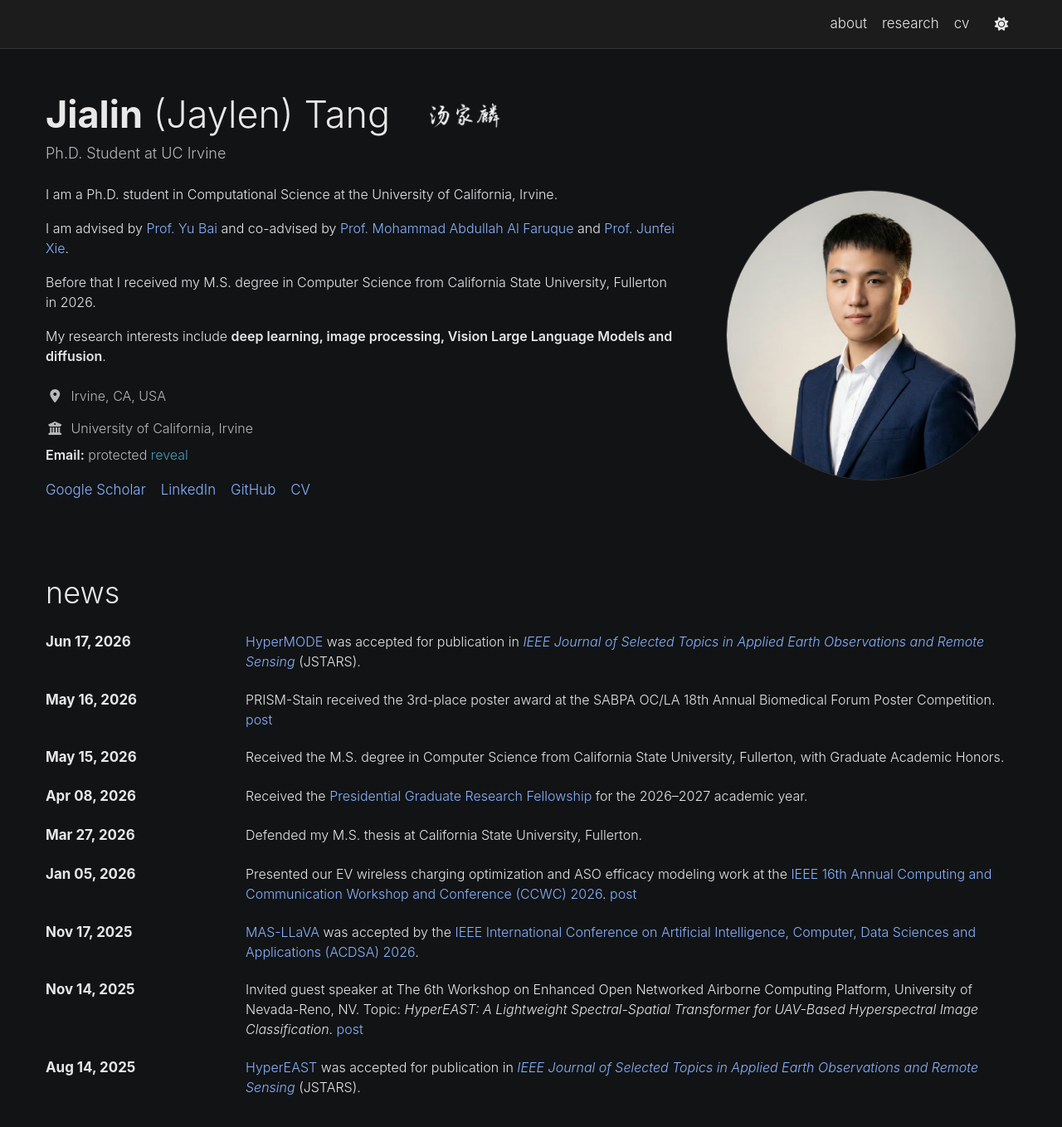
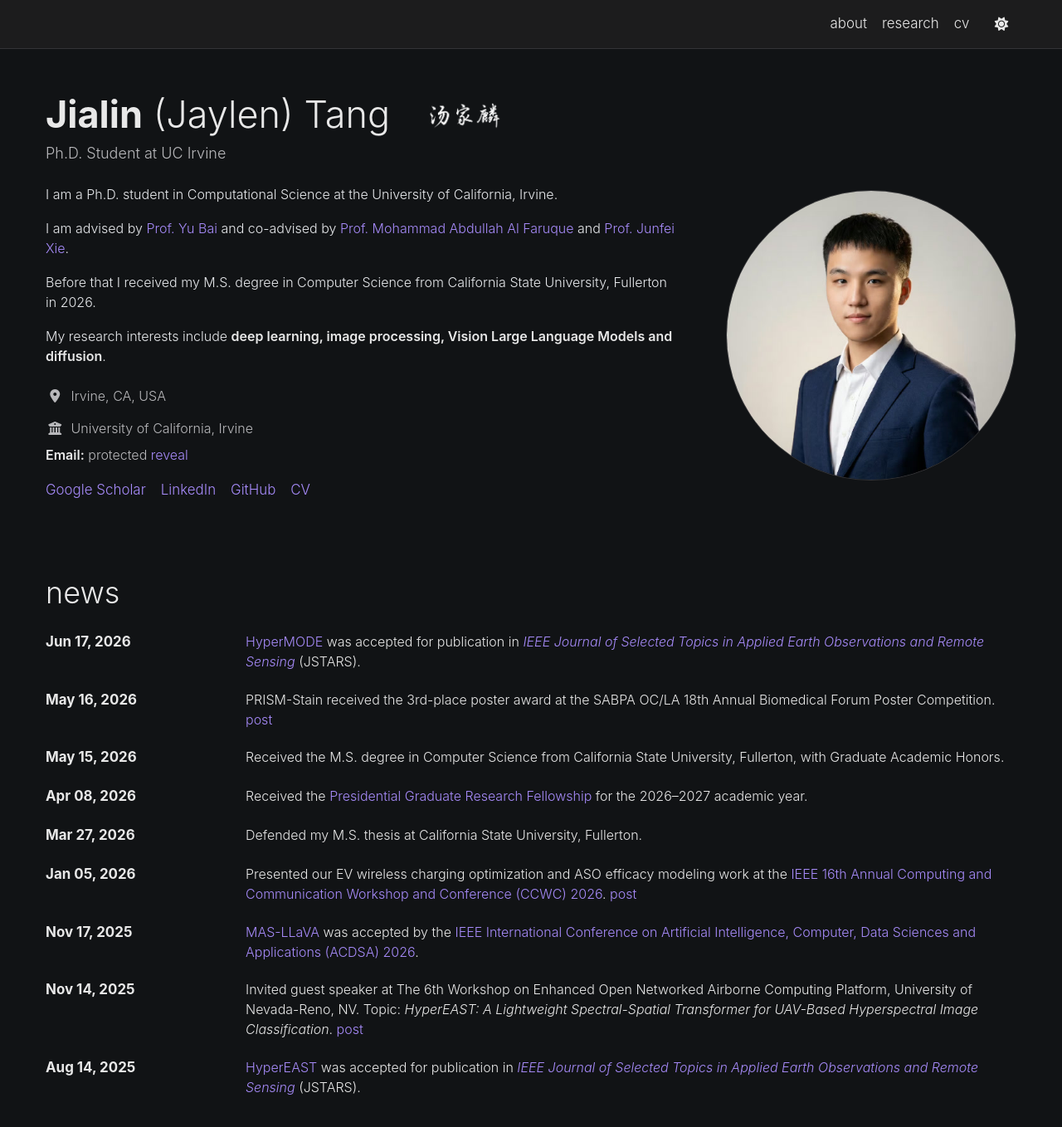
Before and after one commit to JaylenTang/jaylentang.github.io, a Jekyll site: the page built from _pages/home-v2.md, in a window 1280 px wide and 1400 px high. Shown: the top 1358 px of the window at 83% size. Built offline with Jekyll 4.4.1, drawn with Linux system fonts in a browser that asks for light colours; some web fonts are replaced.

Commit message:
Shift homepage v2 accents to purple

```diff
--- a/_config.yml
+++ b/_config.yml
@@ -15,7 +15,7 @@ description              : &description "Ph.D. student in the Henry Samueli Scho
 url                      : https://jaylentang.github.io # the base hostname & protocol for your site e.g. "https://mmistakes.github.io"
 baseurl                  : "" # the subpath of your site, e.g. "/blog"
 repository               : "JaylenTang/jaylentang.github.io"
-asset_version            : "20260823-1"
+asset_version            : "20260823-2"
 
 # Site Author - The following control what appear as part of the author content on the side bar.
 #               If a field is blank the icon and link will not appear, otherwise it will be shown.
--- a/assets/css/main.scss
+++ b/assets/css/main.scss
@@ -720,8 +720,9 @@ html[data-theme="dark"] .research-zoom-close {
   --v2-surface: #242426;
   --v2-text: #e8e8e8;
   --v2-muted: #b8b8bb;
-  --v2-link: #4d9cbb;
-  --v2-link-hover: #75bfdc;
+  --v2-link: #a78bfa;
+  --v2-link-hover: #c4b5fd;
+  --v2-accent: #7654c5;
   --v2-border: #343437;
   --v2-footer-bg: #e8e8e8;
   --v2-footer-text: #444;
@@ -742,8 +743,8 @@ html[data-theme="light"] .homepage-v2 {
   --v2-surface: #fff;
   --v2-text: #252527;
   --v2-muted: #5f6267;
-  --v2-link: #176f91;
-  --v2-link-hover: #0d536e;
+  --v2-link: #6d28d9;
+  --v2-link-hover: #4c1d95;
   --v2-border: #d9d9dc;
   --v2-footer-bg: #252527;
   --v2-footer-text: #f1f1f1;
@@ -764,6 +765,21 @@ html[data-theme="light"] .homepage-v2 {
 .homepage-v2 a:hover {
   color: var(--v2-link-hover);
   text-decoration: underline;
+}
+
+html[data-theme="dark"] .homepage-v2 .v2-about__copy a,
+html[data-theme="dark"] .homepage-v2 .v2-about__copy a:visited,
+html[data-theme="dark"] .homepage-v2 .v2-news-item a,
+html[data-theme="dark"] .homepage-v2 .v2-news-item a:visited,
+html[data-theme="dark"] .homepage-v2 .v2-services a,
+html[data-theme="dark"] .homepage-v2 .v2-services a:visited {
+  color: var(--v2-link);
+}
+
+html[data-theme="dark"] .homepage-v2 .v2-about__copy a:hover,
+html[data-theme="dark"] .homepage-v2 .v2-news-item a:hover,
+html[data-theme="dark"] .homepage-v2 .v2-services a:hover {
+  color: var(--v2-link-hover);
 }
 
 .homepage-v2 a:focus-visible,
@@ -1033,7 +1049,7 @@ html[data-theme="light"] .homepage-v2 .v2-calligraphy {
   margin-bottom: 0.45rem;
   border-radius: 4px;
   color: #f7fbfd;
-  background: #3b94b7;
+  background: var(--v2-accent);
   font-size: 0.68rem;
   font-weight: 700;
   line-height: 1;
```
Also changed, not shown: test/homepage-v2.test.mjs (+14 -0 lines).
